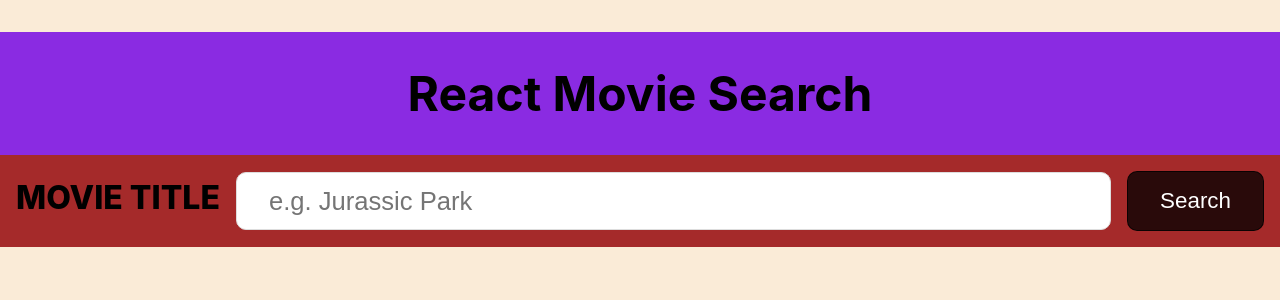
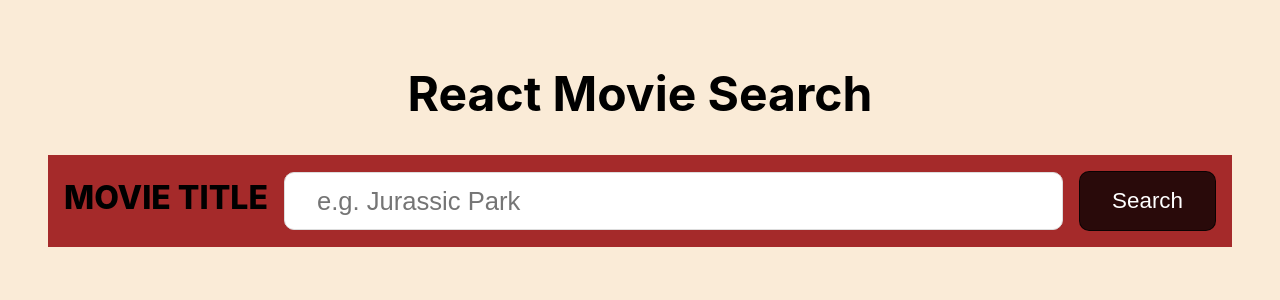
Before and after one commit to sairina/100-days-of-code, a React (Create React App) app in the folder movie-search-app/: page / in a window 1280 px wide. Shown: the top 300 px of the page. Built offline with nearby package versions, Linux system fonts and the light colour scheme.

Commit message:
fixed margins and background color

```diff
--- a/movie-search-app/src/App.css
+++ b/movie-search-app/src/App.css
@@ -1,6 +1,6 @@
 .App {
   text-align: center;
-  background-color: blueviolet;
+  background-color: antiquewhite;
 }
 
 .App h1 {
@@ -8,7 +8,11 @@
   font-size: 3rem;
 }
 
-.App-logo {
+.container {
+  margin: 0 3rem 0 3rem;
+}
+
+/* .App-logo {
   height: 40vmin;
   pointer-events: none;
 }
@@ -41,4 +45,4 @@
   to {
     transform: rotate(360deg);
   }
-}
+} */
--- a/movie-search-app/src/App.js
+++ b/movie-search-app/src/App.js
@@ -5,8 +5,10 @@ import SearchMovies from './SearchMovies';
 function App() {
   return (
     <div className="App">
-      <h1>React Movie Search</h1>
-      <SearchMovies />
+      <div className='container'>
+        <h1>React Movie Search</h1>
+        <SearchMovies />
+      </div>
     </div>
   );
 }
```
